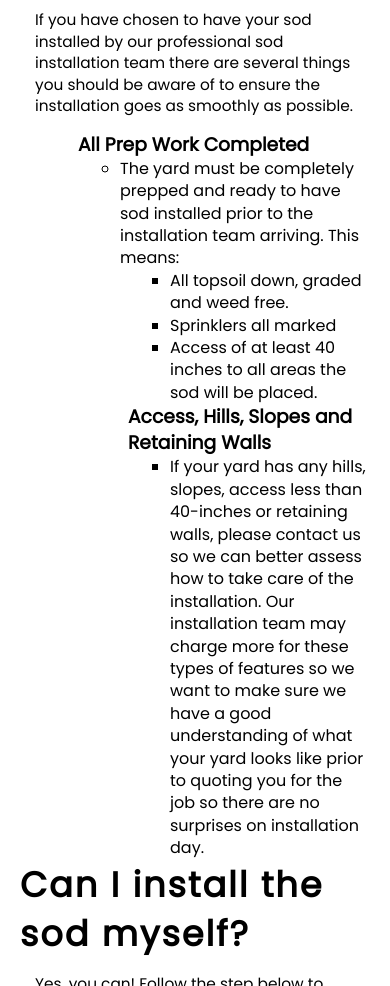
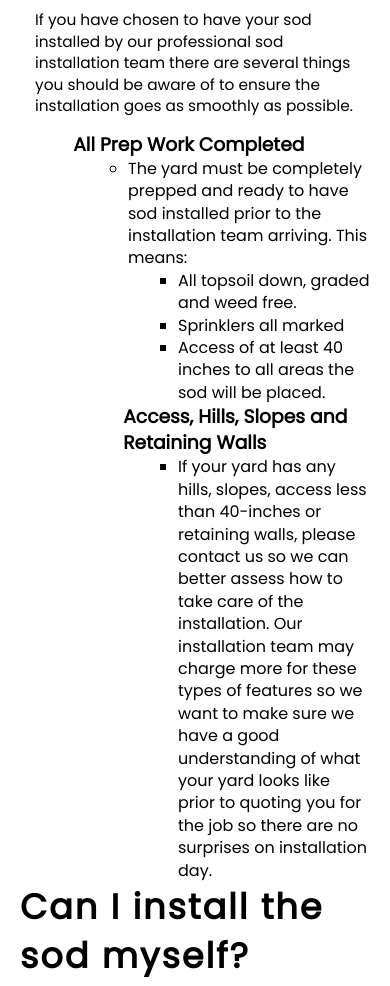
Before and after one commit to abutler911/sodKingFAQ, a plain HTML site: page index.html in a window 390 px wide. Shown: the part 2380-3366 px from the top of the page. Drawn offline with Linux system fonts and the light colour scheme.

Commit message:
Update styles.css

```diff
--- a/styles.css
+++ b/styles.css
@@ -161,6 +161,10 @@ nav {
 	}
 
 	.main-section h3 {
+		margin-left: 0.2rem;
+	}
+
+	.main-section li {
 		margin-left: 0.5rem;
 	}
 	#aftercare h3 {
```
